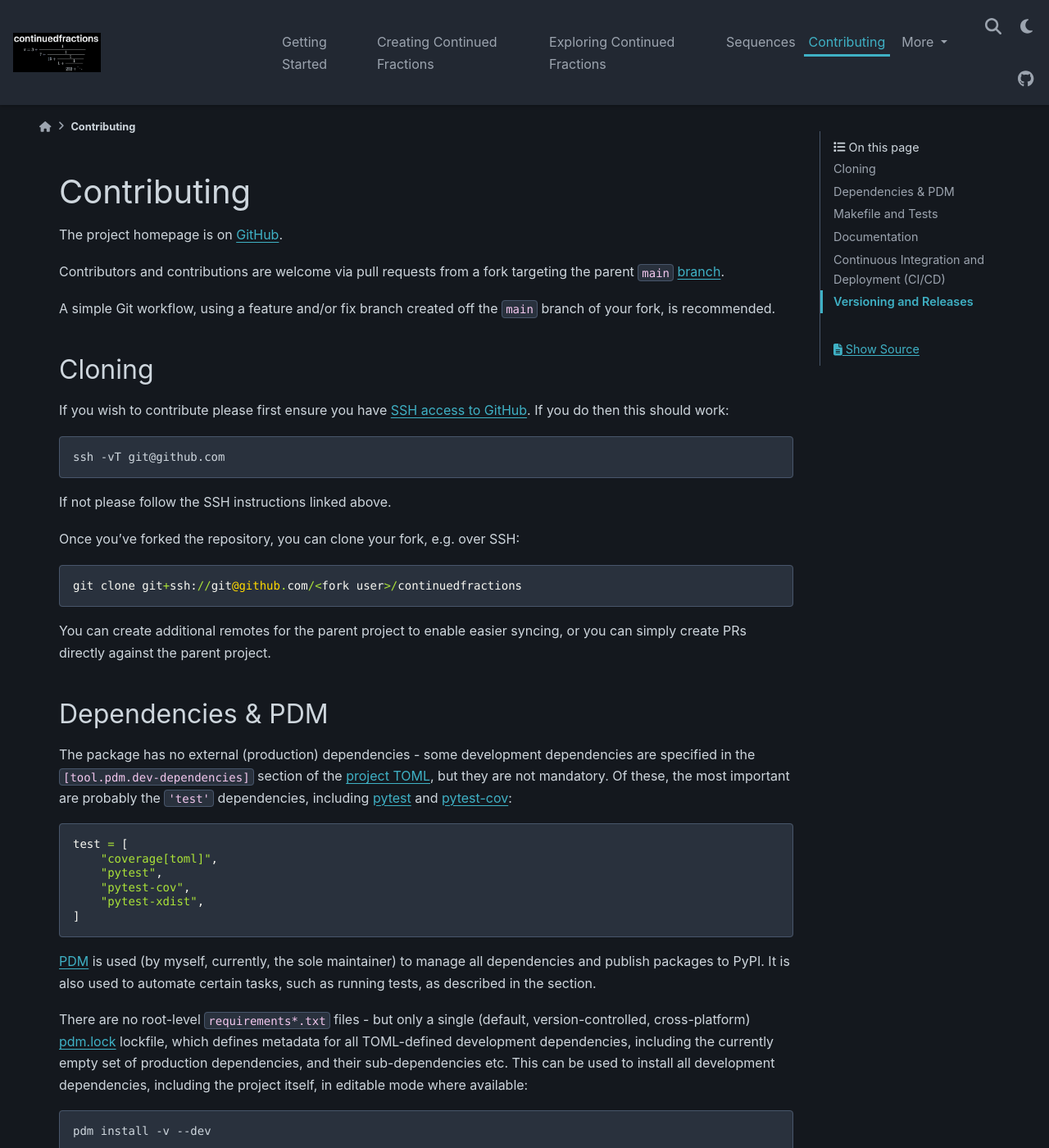
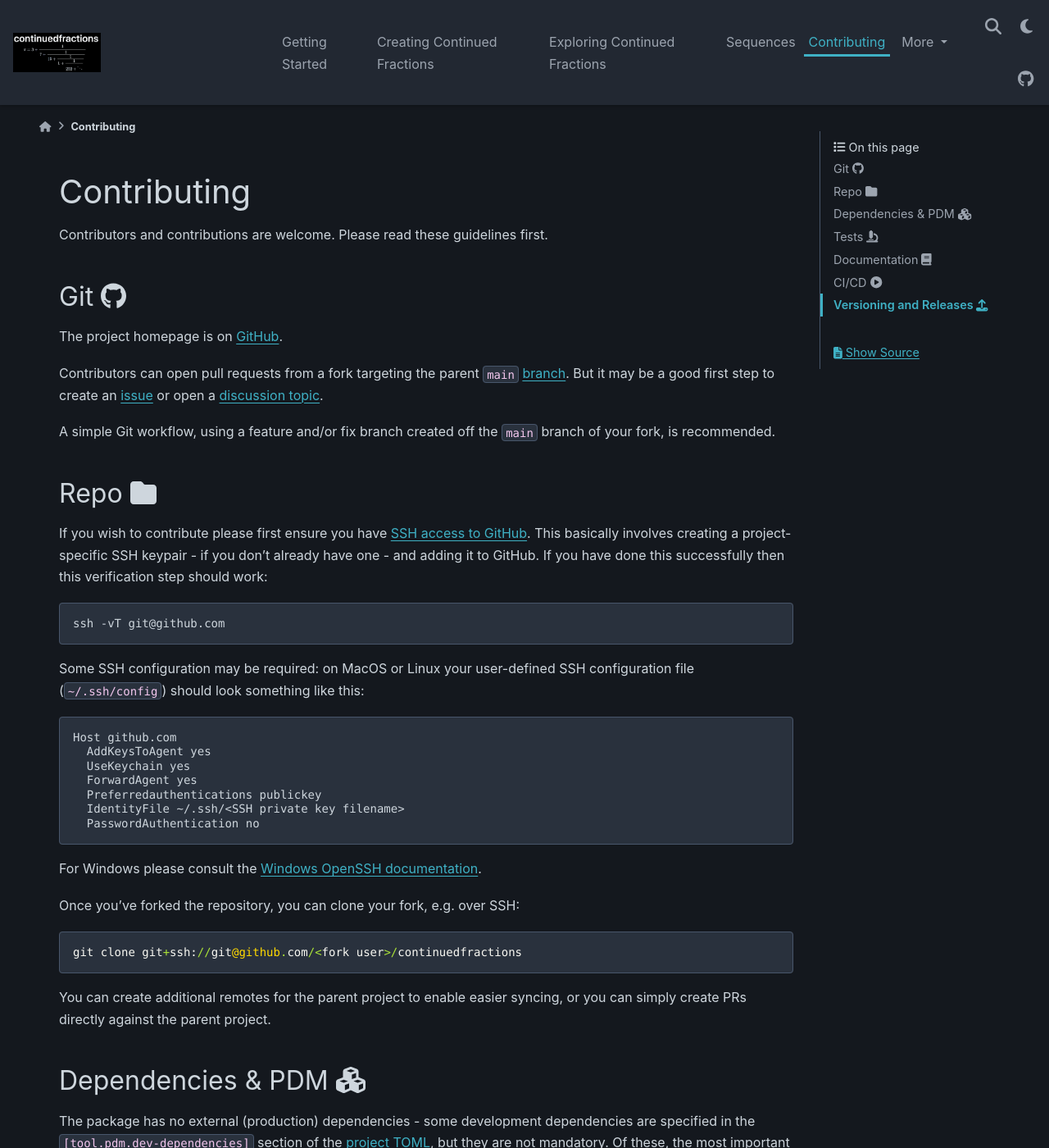
Before and after one commit to sr-murthy/continuedfractions, a Sphinx documentation site: the page built from docs/sources/contributing.rst, in a window 1280 px wide and 1400 px high. Shown: the whole window at 82% size. Built offline with Sphinx 7.4.7 and the PyData theme 0.15.4, drawn with Linux system fonts in a browser that asks for light colours; nearby versions of some CDN libraries; some of the changed text lies outside the part shown.

Commit message:
Release `v0.14.1` (#99)
* chore: bump version refs to `0.14.1`

* docs: various fixes in docstrings and docs for `ContinuedFraction.{extend, truncate}` instance methods

* ci: update CodeQL analysis workflow to use MacOS 13 platform instead of MacOS latest

* docs: fix subsection title in sequences docs

* chore(deps): update PDM lockfile and docs requirements

* refactor: minor indentaion and docstring tweaks in `sequences`

* docs: tweak sequences docs

* docs: tweak docs for creating continued fractions

* docs: tweak API docs for `continuedfraction.ContinuedFraction`

* docs: tweaks in getting started docs

* docs: content and typesetting improvements to the contributing Sphinx docs + copy changes to `CONTRIBUTING.md`

* chore: remove tox def from project TOML

* docs: tweak getting started docs

* chore: fix release date in citation file

```diff
--- a/docs/sources/continuedfractions/continuedfraction.rst
+++ b/docs/sources/continuedfractions/continuedfraction.rst
@@ -8,4 +8,4 @@
 
 .. automodule:: continuedfractions.continuedfraction
     :members:
-    :special-members: __new__, __eq__, __hash__, __neg__,
+    :special-members: __new__, __eq__, __hash__, __neg__, __divmod__, __rdivmod__
--- a/docs/sources/contributing.rst
+++ b/docs/sources/contributing.rst
@@ -6,24 +6,43 @@
 Contributing
 ============
 
+Contributors and contributions are welcome. Please read these guidelines first.
+
+.. _contributing.git:
+
+Git :fab:`github`
+=================
+
 The project homepage is on `GitHub <https://github.com/sr-murthy/continuedfractions>`_.
 
-Contributors and contributions are welcome via pull requests from a fork targeting the parent ``main`` `branch <https://github.com/sr-murthy/continuedfractions/tree/main>`_.
+Contributors can open pull requests from a fork targeting the parent ``main`` `branch <https://github.com/sr-murthy/continuedfractions/tree/main>`_. But it may be a good first step to create an `issue <https://github.com/sr-murthy/continuedfractions/issues>`_ or open a `discussion topic <https://github.com/sr-murthy/continuedfractions/discussions>`_.
 
 A simple Git workflow, using a feature and/or fix branch created off the ``main`` branch of your fork, is recommended.
 
 .. _contributing.cloning:
 
-Cloning
-=======
+Repo :fas:`folder`
+==================
 
-If you wish to contribute please first ensure you have `SSH access to GitHub <https://docs.github.com/en/authentication/connecting-to-github-with-ssh>`_. If you do then this should work:
+If you wish to contribute please first ensure you have `SSH access to GitHub <https://docs.github.com/en/authentication/connecting-to-github-with-ssh>`_. This basically involves creating a project-specific SSH keypair - if you don't already have one - and adding it to GitHub. If you have done this successfully then this verification step should work:
 
 .. code:: bash
 
    ssh -vT git@github.com
 
-If not please follow the SSH instructions linked above.
+Some SSH configuration may be required: on MacOS or Linux your user-defined SSH configuration file (:file:`~/.ssh/config`) should look something like this:
+
+.. code:: shell
+
+   Host github.com
+     AddKeysToAgent yes
+     UseKeychain yes
+     ForwardAgent yes
+     Preferredauthentications publickey
+     IdentityFile ~/.ssh/<SSH private key filename>
+     PasswordAuthentication no
+
+For Windows please consult the `Windows OpenSSH documentation <https://learn.microsoft.com/en-us/windows-server/administration/openssh/openssh_server_configuration>`_.
 
 Once you’ve forked the repository, you can clone your fork, e.g. over SSH:
 
@@ -85,12 +104,14 @@ The lockfile can be exported in its entirety to another format, such as :file:`d
 
 For more information on PDM lockfiles and installing requirements see the `PDM documentation <https://pdm-project.org/latest/>`_.
 
-.. _contributing.makefile-and-tests:
+.. _contributing.tests:
 
-Makefile and Tests
-==================
+Tests :fas:`microscope`
+=======================
 
-The `Makefile <Makefile>`_ defines three main targets: ``lint`` for Ruff linting, ``doctests`` for running
+Tests are defined in the :file:`tests` folder, and should be run with `pytest <https://pytest-cov.readthedocs.io/en/latest/>`_.
+
+For convenience different types of test targets are defined in the `Makefile <Makefile>`_: ``lint`` for Ruff linting, ``doctests`` for running
 `doctests <https://docs.python.org/3/library/doctest.html>`_ and ``unittests`` for running unittests and measuring coverage, using
 ``pytest`` and the ``pytest-cov`` plugin:
 
@@ -129,17 +150,17 @@ or via `PDM <https://pdm.fming.dev/latest/>`_:
 
 .. _contributing.ci-cd:
 
-Continuous Integration and Deployment (CI/CD)
-=============================================
+CI/CD :fas:`circle-play`
+========================
 
 The CI/CD pipelines are defined in the `CI YML <.github/workflows/ci.yml>`_, and pipelines for all branches include a tests stage, consisting of Ruff linting, Python doctests, and unit tests, in that order. This will be amended in the future to ensure that tests are only run on updates to PRs targeting ``main``, to avoid duplication on ``main``.
 
 .. _contributing.versioning-and-releases:
 
-Versioning and Releases
-=======================
+Versioning and Releases :fas:`upload`
+=====================================
 
-The `PyPI package <https://pypi.org/project/continuedfractions/>`_ is currently at version ``0.14.0`` - the goal is to use `semantic versioning <https://semver.org/>`_ consistently for all future releases, but some earlier releases do not comply with strict semantic versioning.
+The `PyPI package <https://pypi.org/project/continuedfractions/>`_ is currently at version ``0.14.1`` - the goal is to use `semantic versioning <https://semver.org/>`_ consistently for all future releases, but some earlier releases do not comply with strict semantic versioning.
 
 There is currently no dedicated pipeline for releases - both `GitHub releases <https://github.com/sr-murthy/continuedfractions/releases>`_ and `PyPI packages <https://pypi.org/project/continuedfractions>`_ are published manually, but both have the same version tag.
 
--- a/docs/sources/sequences.rst
+++ b/docs/sources/sequences.rst
@@ -297,8 +297,8 @@ Examples with combinations of the optional parameters are given below.
 
 .. _sequences.coprime-integers.integer-pairs:
 
-Pairs of Coprime Integers
--------------------------
+Pairs of Coprime Integers in a Bounded Interval
+-----------------------------------------------
 
 For a given positive integer :math:`n` the :py:func:`~continuedfractions.sequences.coprime_pairs` function can be used to compute an (ordered) sequence of integer pairs :math:`(a, b)` coprime to each other, such that :math:`a, b \leq n`:
 
--- a/pyproject.toml
+++ b/pyproject.toml
@@ -135,10 +135,6 @@ test = [
     "pytest-xdist",
     "sympy",
 ]
-tox = [
-#    "tox",
-#    "tox-pdm",
-]
 deploy = [
     "twine>=4.0.2",
 ]
--- a/src/continuedfractions/version.py
+++ b/src/continuedfractions/version.py
@@ -1 +1 @@
-__version__ = "0.14.0"
+__version__ = "0.14.1"
```
Also changed, not shown: other parts of docs/sources/contributing.rst (+5 -5 lines), CONTRIBUTING.md (+45 -13 lines), docs/requirements.txt (+9 -9 lines), docs/sources/creating-continued-fractions.rst (+7 -7 lines), docs/sources/getting-started.rst (+6 -6 lines), 5 other files.
